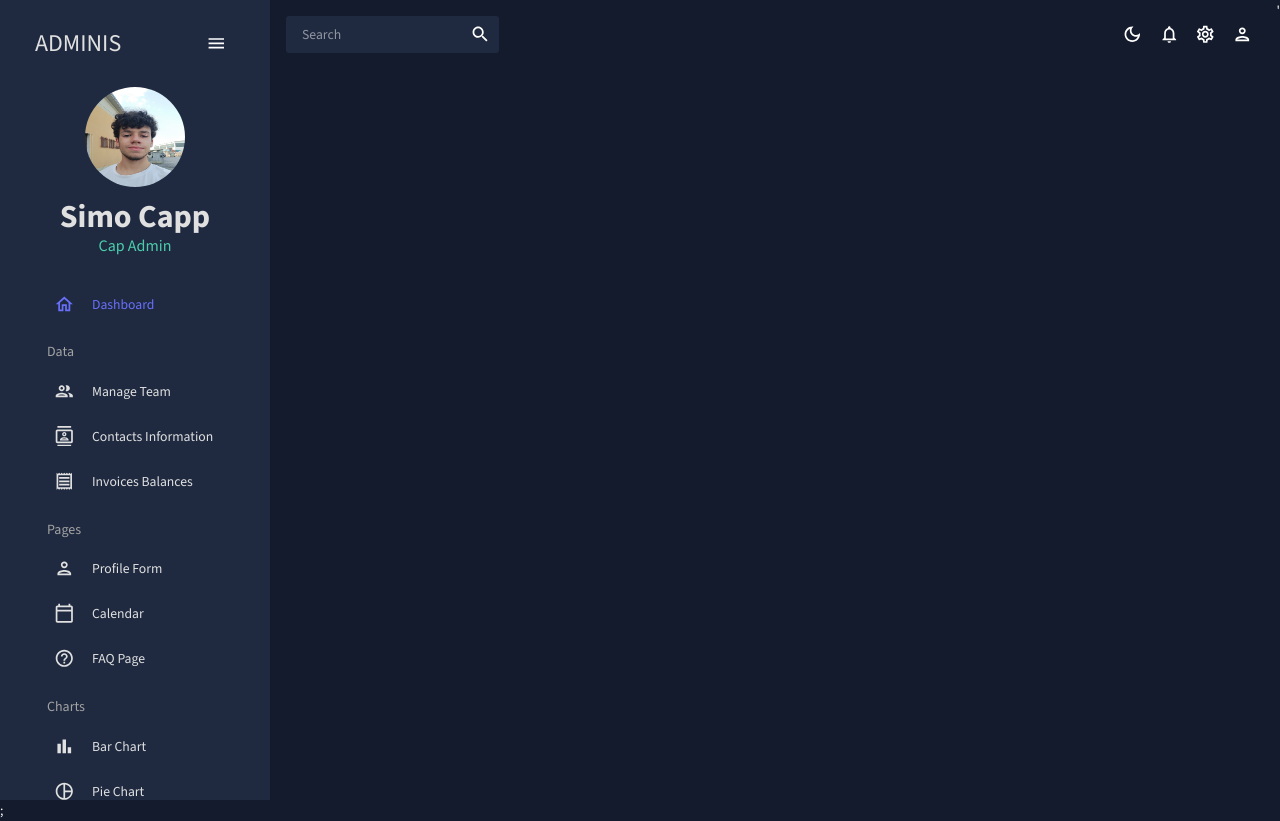
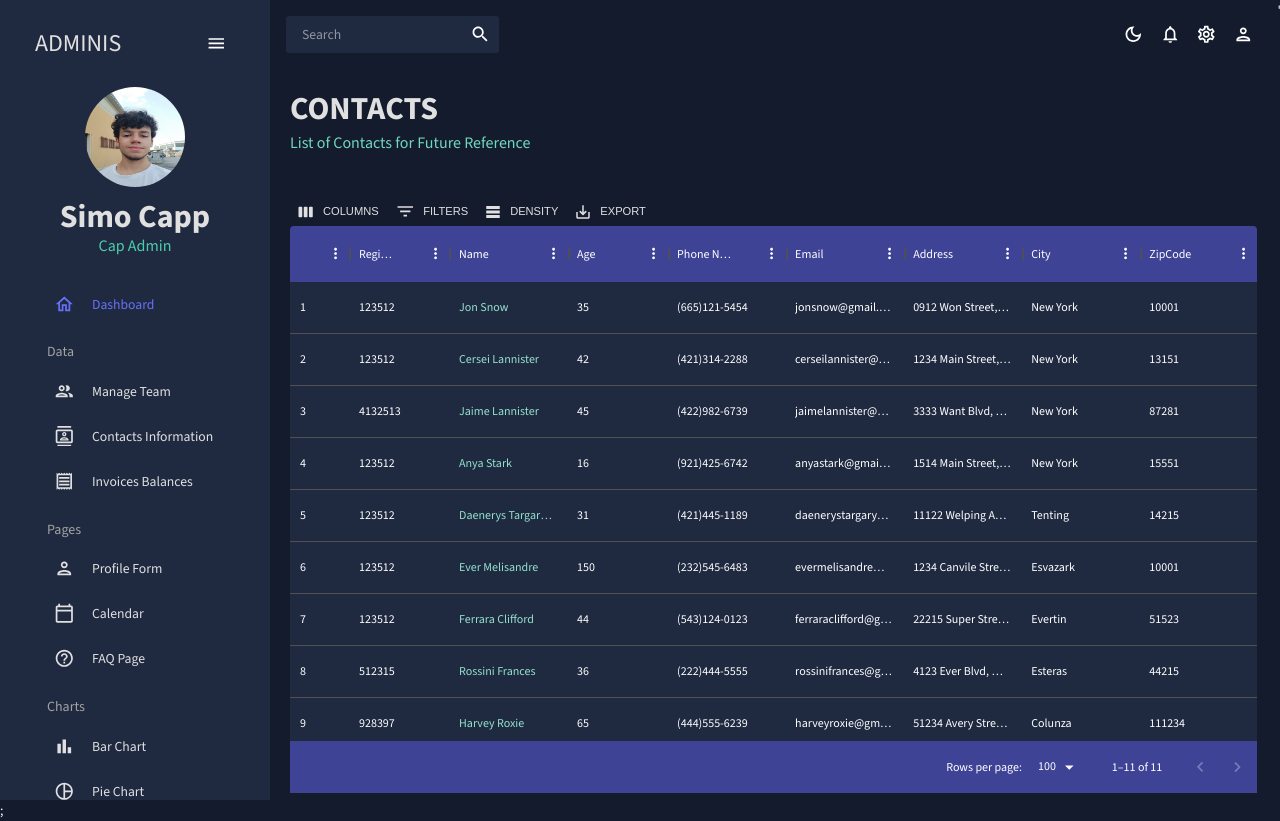
Before and after one commit to simone-capelli/react-admin, a React (Create React App) app: page /contacts in a window 1280 px wide. Built offline with nearby package versions, Linux system fonts and the light colour scheme.

Commit message:
Tables - Contacts section

```diff
--- a/src/App.js
+++ b/src/App.js
@@ -5,8 +5,8 @@
 import Sidebar from './scenes/global/Sidebar';
 import Dashboard from './scenes/dashboard';
 import Team from './scenes/team';
+import Contacts from './scenes/contacts';
 // import Invoices from './scenes/invoices';
-// import Contacts from './scenes/contacts';
 // import Bar from './scenes/bar';
 // import Form from './scenes/form';
 // import Line from './scenes/line';
@@ -29,7 +29,7 @@
             <Routes>
               <Route path="/" element={<Dashboard />} />
               <Route path="/team" element={<Team />} />
-              {/* <Route path="/contacts" element={<Contacts />} /> */}
+              <Route path="/contacts" element={<Contacts />} />
               {/* <Route path="/invoices" element={<Invoices />} /> */}
               {/* <Route path="/form" element={<Form />} /> */}
               {/* <Route path="/bar" element={<Bar />} /> */}
--- /dev/null
+++ b/src/scenes/contacts/index.jsx
@@ -0,0 +1,74 @@
+import { Box } from '@mui/material';
+import { tokens } from '../../theme';
+import { DataGrid, GridToolbar } from '@mui/x-data-grid';
+import { mockDataContacts } from '../../data/mockData';
+import Header from '../../components/Header';
+import { useTheme } from '@mui/material';
+
+const Contacts = () => {
+  const theme = useTheme();
+  const colors = tokens(theme.palette.mode);
+
+  const columns = [
+    { field: 'id', headerName: 'ID', flex: 0.5 },
+    { field: 'registrarId', headerName: 'Registrar ID' },
+    {
+      field: 'name',
+      headerName: 'Name',
+      flex: 1,
+      cellClassName: 'name-column--cell',
+    },
+    {
+      field: 'age',
+      headerName: 'Age',
+      type: 'number',
+      headerAlign: 'left',
+      align: 'left',
+    },
+    { field: 'phone', headerName: 'Phone Number', flex: 1 },
+    { field: 'email', headerName: 'Email', flex: 1 },
+    { field: 'address', headerName: 'Address', flex: 1 },
+    { field: 'city', headerName: 'City', flex: 1 },
+    { field: 'zipCode', headerName: 'ZipCode', flex: 1 },
+  ];
+
+  return (
+    <Box m="20px">
+      <Header
+        title="CONTACTS"
+        subtitle="List of Contacts for Future Reference"
+      />
+      <Box
+        m="40px 0 0 0"
+        height="75vh"
+        sx={{
+          '& .MuiDataGrid-root': { border: 'none' },
+          '& MuiDataGrid-cell': { borderBottom: 'none' },
+          '& .name-column--cell': { color: colors.greenAccent[300] },
+          '& .MuiDataGrid-columnHeaders': {
+            backgroundColor: colors.blueAccent[700],
+            borderBottom: 'none',
+          },
+          '& .MuiDataGrid-virtualScroller': {
+            backgroundColor: colors.primary[400],
+          },
+          '& .MuiDataGrid-footerContainer': {
+            borderTop: 'none',
+            backgroundColor: colors.blueAccent[700],
+          },
+          '& .MuiDataGrid-toolbarContainer .MuiButton-text': {
+            color: `${colors.grey[100]} !important`,
+          },
+        }}
+      >
+        <DataGrid
+          rows={mockDataContacts}
+          columns={columns}
+          components={{ Toolbar: GridToolbar }}
+        />
+      </Box>
+    </Box>
+  );
+};
+
+export default Contacts;
```
